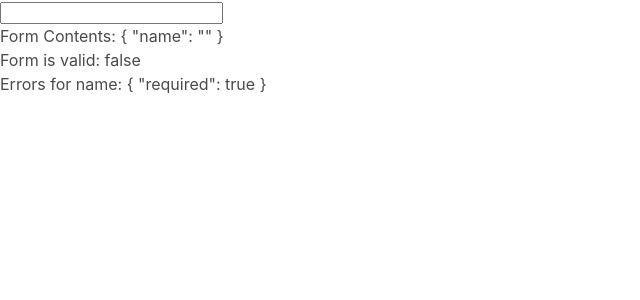
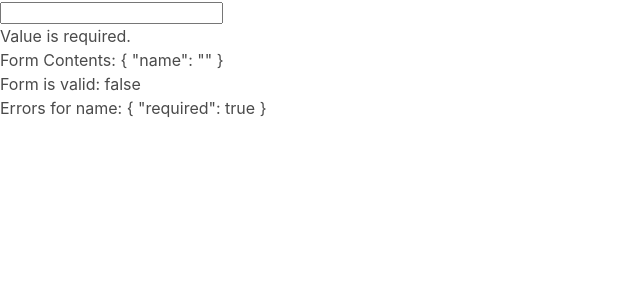
Before and after one commit to RaistlinD2x-Dev/angular-credit-card, an Angular app: page / in a window 1280 px wide. Shown: the top 300 px of the page, without its empty margins (0-640 px from the left). Built offline with nearby package versions, Linux system fonts and the light colour scheme.

Commit message:
added form validation feedback

```diff
--- a/src/app/card-form/card-form.component.html
+++ b/src/app/card-form/card-form.component.html
@@ -1,5 +1,17 @@
 <form [formGroup]='cardForm'>
     <input formControlName='name' />
+    <ng-container *ngIf="cardForm.controls.name.errors">
+        <div *ngIf="cardForm.controls.name.errors.required">
+            Value is required.
+        </div>
+        <div *ngIf="cardForm.controls.name.errors.minlength">
+            Your input has
+            {{ cardForm.controls.name.errors.minlength.actualLength }}
+            characters, but must be
+            {{ cardForm.controls.name.errors.minlength.requiredLength }} characters
+        </div>
+    </ng-container>
+
 </form>
 
 
--- a/tsconfig.json
+++ b/tsconfig.json
@@ -5,7 +5,7 @@
     "baseUrl": "./",
     "outDir": "./dist/out-tsc",
     "forceConsistentCasingInFileNames": true,
-    "strict": true,
+    "strict": false,
     "noImplicitReturns": true,
     "noFallthroughCasesInSwitch": true,
     "sourceMap": true,
```
